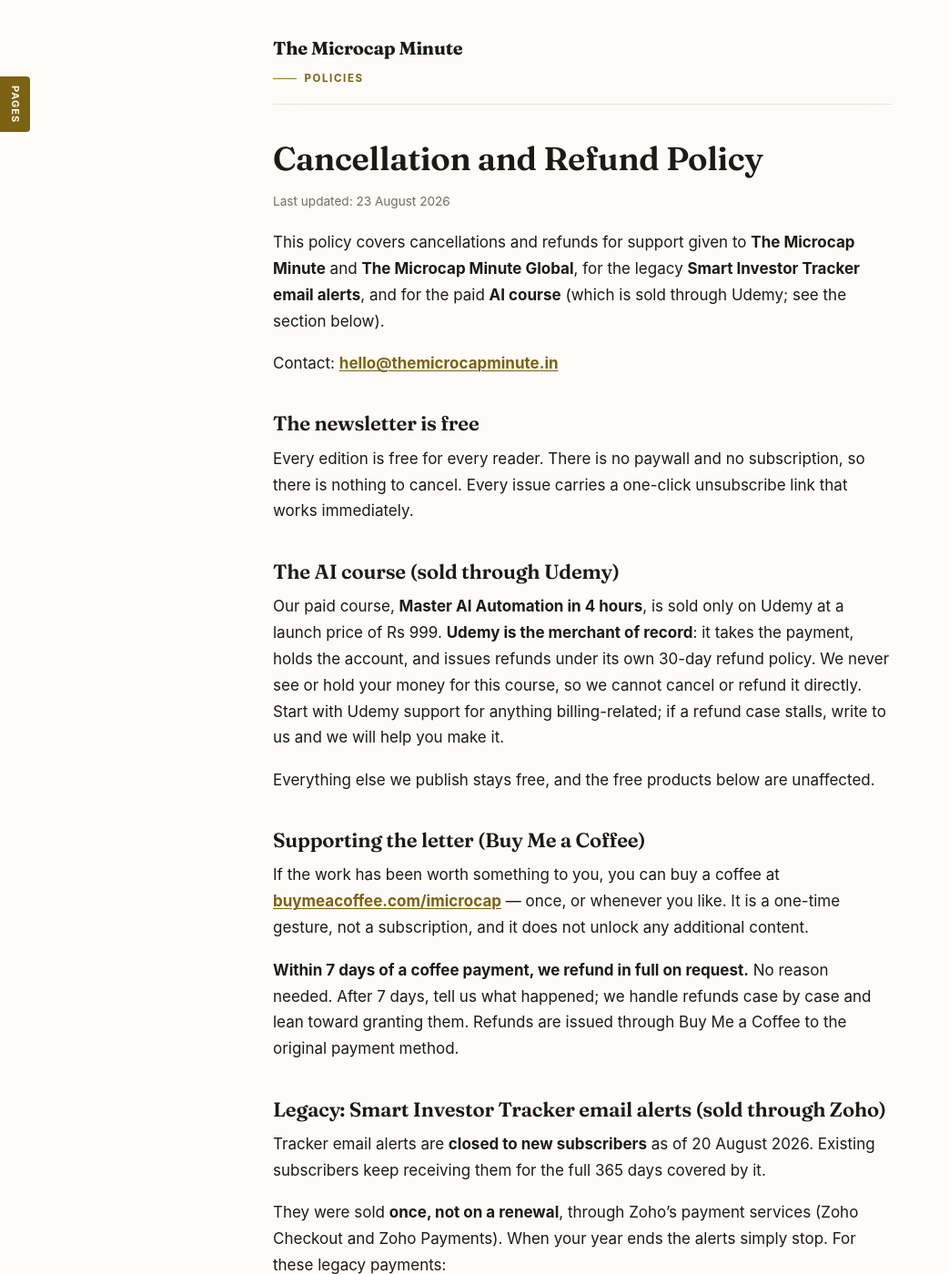
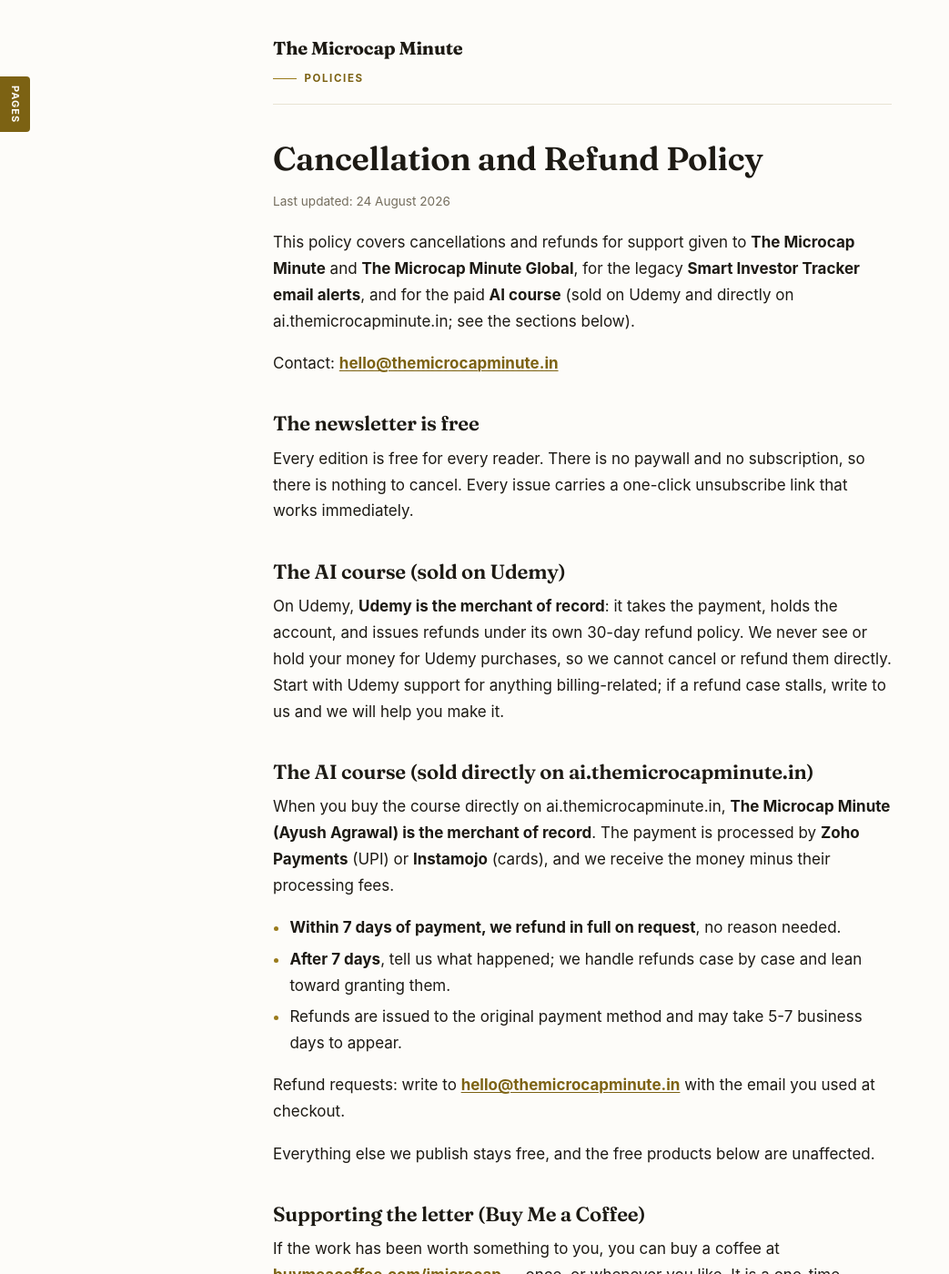
Before and after one commit to themicrocapinvestor/MM-Policies, a Jekyll site: the page built from refunds.md, in a window 1280 px wide and 1400 px high. Shown: the whole window at 91% size, without its empty margins (0-1043 px from the left). Built offline with Jekyll 4.4.1, drawn with Linux system fonts in a browser that asks for light colours.

Commit message:
Cover direct course sales on ai.themicrocapminute.in (Zoho UPI + Instamojo cards)

```diff
--- a/refunds.md
+++ b/refunds.md
@@ -5,12 +5,12 @@ title: Cancellation and Refund Policy
 
 # Cancellation and Refund Policy
 
-*Last updated: 23 August 2026*
+*Last updated: 24 August 2026*
 
 This policy covers cancellations and refunds for support given to **The Microcap
 Minute** and **The Microcap Minute Global**, for the legacy **Smart Investor Tracker
-email alerts**, and for the paid **AI course** (which is sold through Udemy; see the
-section below).
+email alerts**, and for the paid **AI course** (sold on Udemy and directly on
+ai.themicrocapminute.in; see the sections below).
 
 Contact: **[hello@themicrocapminute.in](mailto:hello@themicrocapminute.in)**
 
@@ -20,14 +20,30 @@ Every edition is free for every reader. There is no paywall and no subscription,
 there is nothing to cancel. Every issue carries a one-click unsubscribe link that works
 immediately.
 
-## The AI course (sold through Udemy)
+## The AI course (sold on Udemy)
 
-Our paid course, **Master AI Automation in 4 hours**, is sold only on Udemy at a
-launch price of Rs 999. **Udemy is the merchant of record**: it takes the payment,
-holds the account, and issues refunds under its own 30-day refund policy. We never
-see or hold your money for this course, so we cannot cancel or refund it directly.
-Start with Udemy support for anything billing-related; if a refund case stalls,
-write to us and we will help you make it.
+On Udemy, **Udemy is the merchant of record**: it takes the payment, holds the
+account, and issues refunds under its own 30-day refund policy. We never see or
+hold your money for Udemy purchases, so we cannot cancel or refund them
+directly. Start with Udemy support for anything billing-related; if a refund
+case stalls, write to us and we will help you make it.
+
+## The AI course (sold directly on ai.themicrocapminute.in)
+
+When you buy the course directly on ai.themicrocapminute.in, **The Microcap
+Minute (Ayush Agrawal) is the merchant of record**. The payment is processed by
+**Zoho Payments** (UPI) or **Instamojo** (cards), and we receive the money minus
+their processing fees.
+
+- **Within 7 days of payment, we refund in full on request**, no reason needed.
+- **After 7 days**, tell us what happened; we handle refunds case by case and
+  lean toward granting them.
+- Refunds are issued to the original payment method and may take 5-7 business
+  days to appear.
+
+Refund requests: write to
+**[hello@themicrocapminute.in](mailto:hello@themicrocapminute.in)** with the
+email you used at checkout.
 
 Everything else we publish stays free, and the free products below are unaffected.
 
```
Also changed, not shown: ai-course.md (+20 -9 lines), privacy.md (+12 -5 lines), terms.md (+7 -5 lines).
